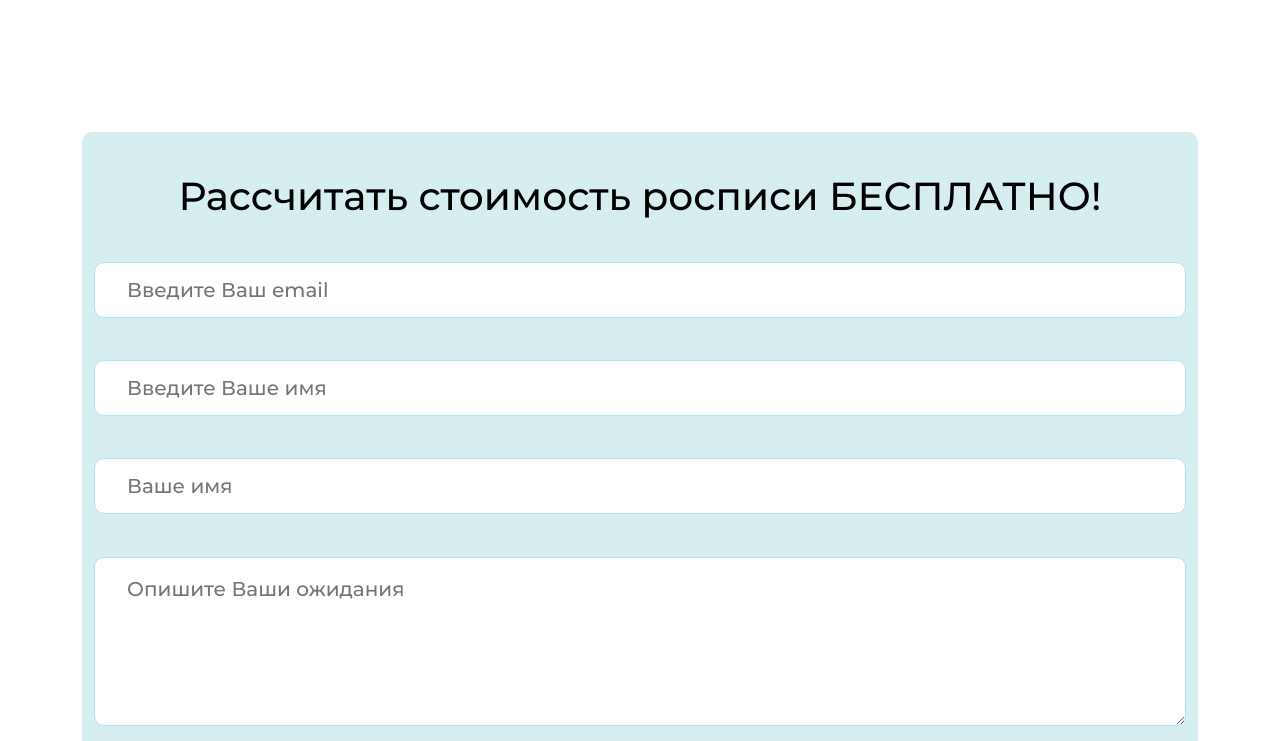
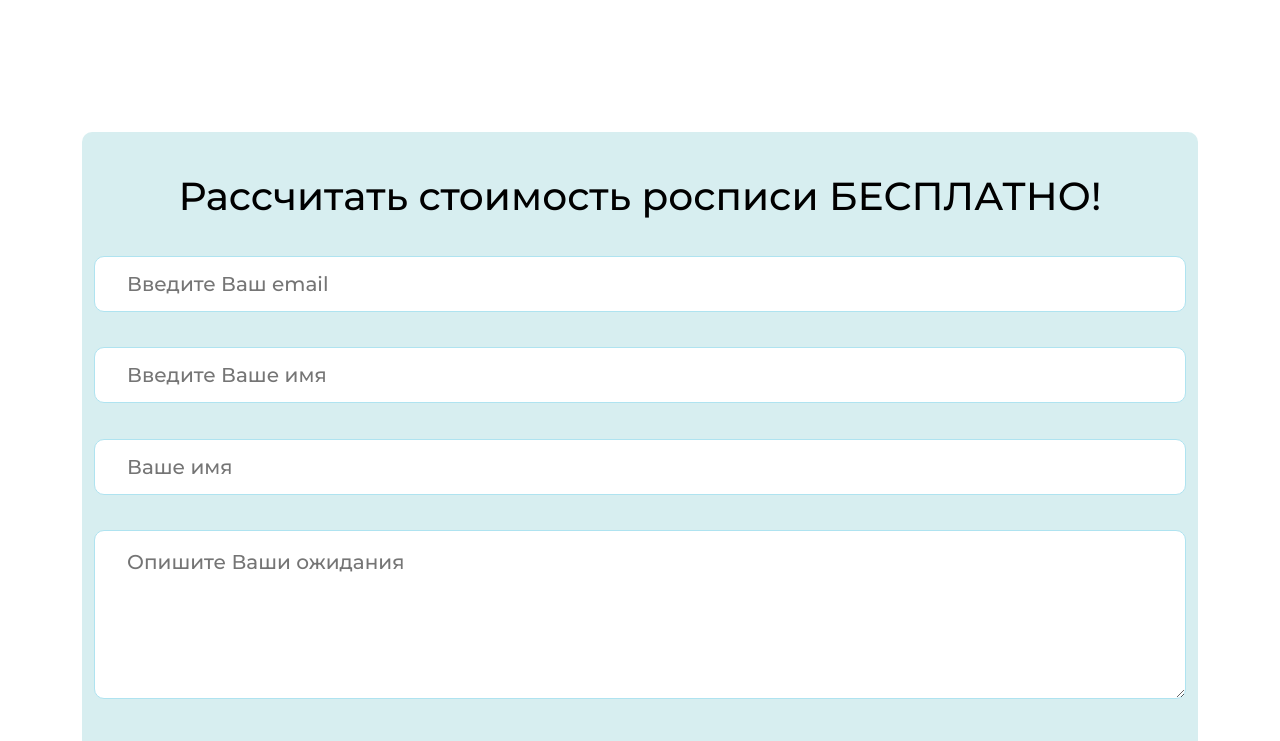
Before and after one commit to Remixrty/flory, a Next.js app: page / in a window 1280 px wide. Shown: the part 4960-5701 px from the top of the page. Built offline with nearby package versions, Linux system fonts and the light colour scheme.

Commit message:
finally fixed paddings

```diff
--- a/styles/Back.module.css
+++ b/styles/Back.module.css
@@ -7,7 +7,8 @@
     flex-direction: column;
     align-items: center;
     justify-content: space-between;
-    padding: 24px auto 40px auto;
+    padding-bottom: 40px;
+    /* box-sizing: border-box; */
 }
 
 .superField {
```
